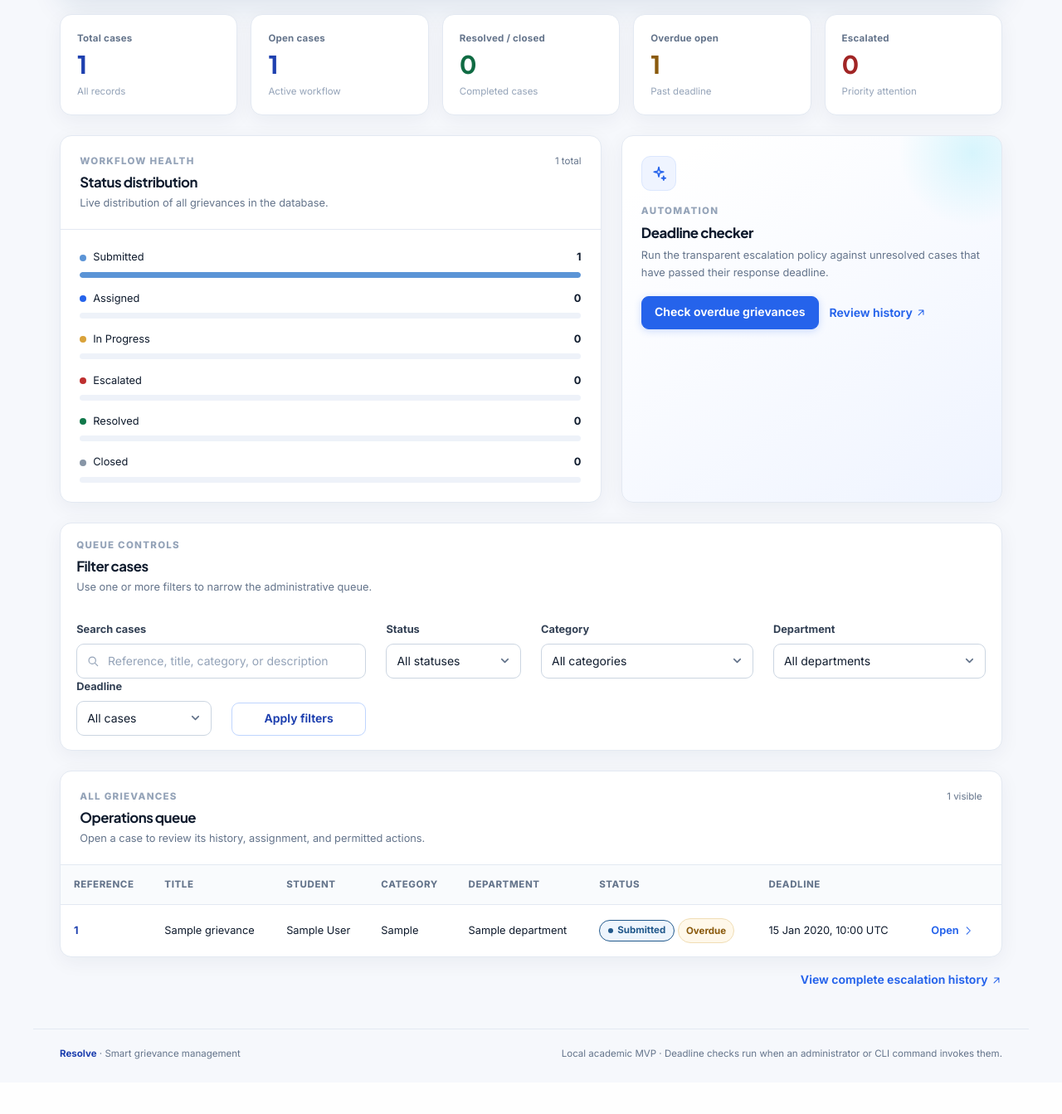
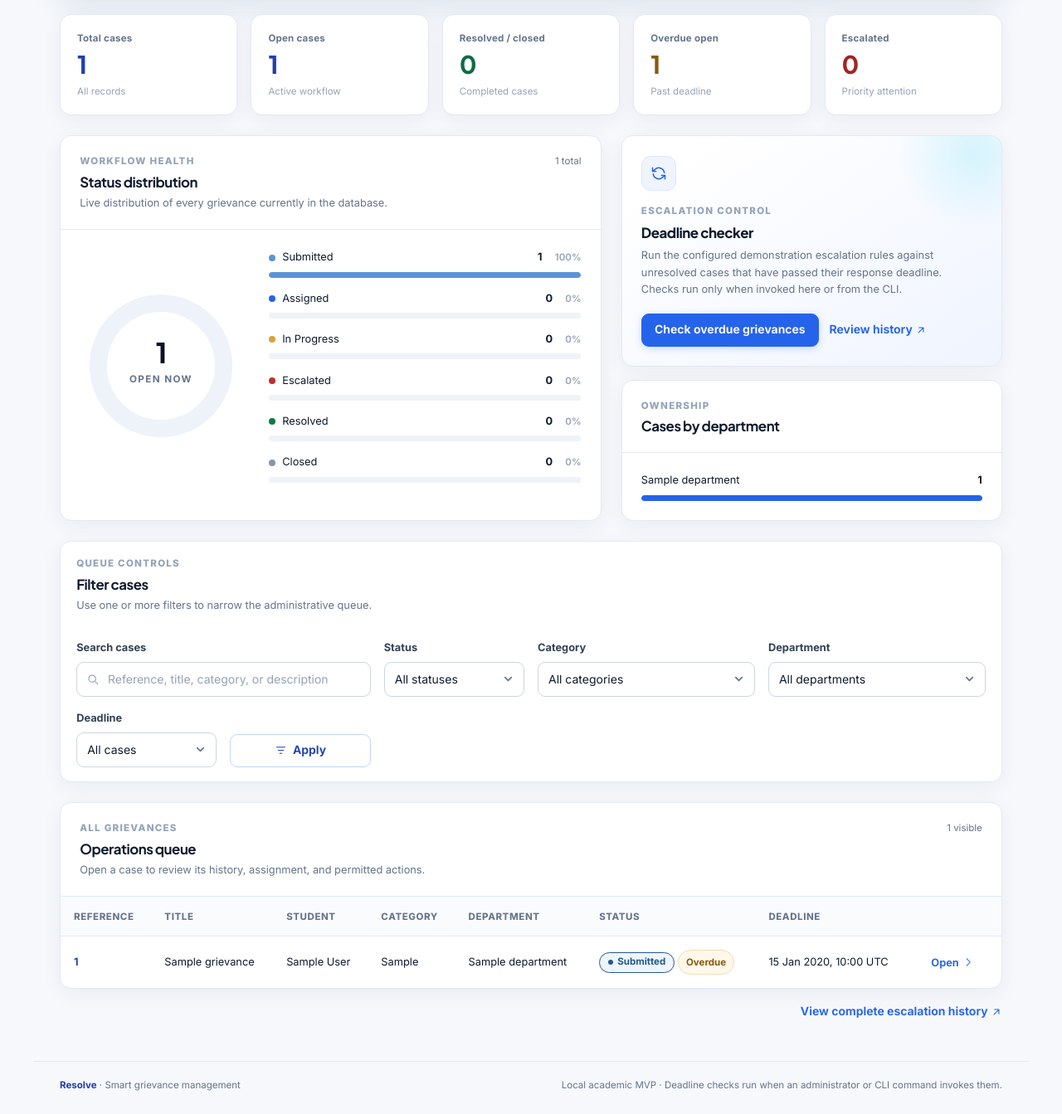
Before and after one commit to Junaidrj19/SmartGrievanceSystem, a Flask app: page /admin/dashboard in a window 1280 px wide. Shown: the part 391-1734 px from the top of the page at 83% size. Before the commit the page ends 1668 px from the top, so only its background shows below. Run offline with Flask 3, Linux system fonts and the light colour scheme; a user stored in the database is signed in; tables that the repository leaves empty hold one stand-in row (values such as "Sample post"); one stand-in notice (Sample message) is shown.

Commit message:
Move dashboard metrics into the reporting service and add a real chart
- Add queue_summary() and department_counts() so student, staff and admin
  counts are computed in SQL instead of re-derived in Jinja
- Admin dashboard gains a server-rendered SVG donut and department
  breakdown driven entirely by database counts
- Restyle error pages with the shared design system and real icons
- Drop the dead data-bs-dismiss hook from the flash partial
- Add tests/test_dashboards.py covering summary scoping, empty queues,
  staff filters and the chart output (29 tests pass)

```diff
--- a/grievance_app/admin/routes.py
+++ b/grievance_app/admin/routes.py
@@ -19,6 +19,7 @@ from ..services.grievance_service import (
 from ..services.reporting_service import (
     dashboard_counts,
     department_choices,
+    department_counts,
     filter_grievances,
     staff_for_department,
     status_counts,
@@ -86,6 +87,7 @@ def dashboard():
         grievances=grievances,
         counts=dashboard_counts(),
         status_counts=status_counts(),
+        department_counts=department_counts(),
         departments=department_choices(),
         categories=[row[0] for row in db.session.query(Grievance.category).distinct().order_by(Grievance.category)],
         escalation_form=escalation_form,
--- a/grievance_app/static/css/app.css
+++ b/grievance_app/static/css/app.css
@@ -258,6 +258,13 @@ html.has-js .donut .donut-arc {
   letter-spacing: -.03em;
 }
 .donut-center-label { fill: var(--muted); font-size: .52rem; font-weight: 700; letter-spacing: .12em; text-transform: uppercase; }
+
+.donut .arc-submitted   { stroke: #5b94d6; }
+.donut .arc-assigned    { stroke: var(--brand-600); }
+.donut .arc-in_progress { stroke: #d9a23a; }
+.donut .arc-escalated   { stroke: var(--danger); }
+.donut .arc-resolved    { stroke: var(--success); }
+.donut .arc-closed      { stroke: #8795a6; }
 
 .distribution-total { color: var(--muted); font-size: var(--text-xs); white-space: nowrap; }
 .distribution-row + .distribution-row { margin-top: .95rem; }
--- a/grievance_app/templates/admin/dashboard.html
+++ b/grievance_app/templates/admin/dashboard.html
@@ -5,15 +5,27 @@
 {% from "components/_icon.html" import icon %}
 {% from "components/_count.html" import count %}
 {% set total_count = counts.total or 1 %}
+{% set circumference = 339.292 %}
+{% set department_peak = (department_counts | map(attribute=1) | max) if department_counts else 1 %}
+
 <section class="workspace-hero admin-hero" data-reveal>
   <div class="row align-items-center g-3">
     <div class="col-lg-8">
       <div class="hero-kicker">{{ icon('layers', 15) }} Resolve / Operations center</div>
       <h1 class="hero-title">Keep every case moving forward.</h1>
       <p class="hero-copy">A calm view of the whole grievance system: ownership, service deadlines, workflow health, and escalation signals in one place.</p>
-      <div class="lifecycle" aria-label="Administrative workflow"><div class="lifecycle-step is-done"><span class="lifecycle-dot"></span><span>Intake</span></div><div class="lifecycle-step is-done"><span class="lifecycle-dot"></span><span>Assign</span></div><div class="lifecycle-step is-done"><span class="lifecycle-dot"></span><span>Monitor</span></div><div class="lifecycle-step"><span class="lifecycle-dot"></span><span>Resolve</span></div></div>
+      <div class="lifecycle" aria-label="Administrative workflow">
+        <div class="lifecycle-step is-done"><span class="lifecycle-dot"></span><span>Intake</span></div>
+        <div class="lifecycle-step is-done"><span class="lifecycle-dot"></span><span>Assign</span></div>
+        <div class="lifecycle-step is-done"><span class="lifecycle-dot"></span><span>Monitor</span></div>
+        <div class="lifecycle-step"><span class="lifecycle-dot"></span><span>Resolve</span></div>
+      </div>
     </div>
-    <div class="col-lg-4 hero-meta"><span class="hero-chip">{{ icon('shield', 14) }} Administrative controls active</span>{{ count(counts.total) }}<span>total cases in the system</span></div>
+    <div class="col-lg-4 hero-meta">
+      <span class="hero-chip">{{ icon('shield', 14) }} Administrative controls active</span>
+      {{ count(counts.total) }}
+      <span>total cases in the system</span>
+    </div>
   </div>
 </section>
 
@@ -22,31 +34,75 @@
   <div class="metric-card" data-reveal="2"><span class="metric-label">Open cases</span>{{ count(counts.open) }}<span class="metric-detail">Active workflow</span></div>
   <div class="metric-card metric-success" data-reveal="3"><span class="metric-label">Resolved / closed</span>{{ count(counts.resolved) }}<span class="metric-detail">Completed cases</span></div>
   <div class="metric-card metric-warning" data-reveal="4"><span class="metric-label">Overdue open</span>{{ count(counts.overdue) }}<span class="metric-detail">Past deadline</span></div>
-  <div class="metric-card metric-danger" data-reveal="4"><span class="metric-label">Escalated</span>{{ count(counts.escalated) }}<span class="metric-detail">Priority attention</span></div>
+  <div class="metric-card metric-danger" data-reveal="5"><span class="metric-label">Escalated</span>{{ count(counts.escalated) }}<span class="metric-detail">Priority attention</span></div>
 </div>
 
 <div class="row g-4 mb-4">
   <div class="col-lg-7" data-reveal>
     <section class="surface-card status-distribution h-100">
-      <div class="card-heading"><div><div class="section-kicker">WORKFLOW HEALTH</div><h2>Status distribution</h2><p>Live distribution of all grievances in the database.</p></div><span class="distribution-total">{{ counts.total }} total</span></div>
+      <div class="card-heading">
+        <div>
+          <div class="section-kicker">WORKFLOW HEALTH</div>
+          <h2>Status distribution</h2>
+          <p>Live distribution of every grievance currently in the database.</p>
+        </div>
+        <span class="distribution-total">{{ counts.total }} total</span>
+      </div>
       <div class="card-body-pad">
-        {% for code, label in status_labels.items() %}
-        {% set amount = status_counts.get(code, 0) %}
-        <div class="distribution-row">
-          <div class="distribution-label"><span class="status-mini-dot status-{{ code|lower }}"></span><span>{{ label }}</span><strong>{{ amount }}</strong></div>
-          <div class="distribution-track"><span class="distribution-bar bar-{{ code|lower }}" style="width: {{ ((amount / total_count) * 100)|round(0) }}%"></span></div>
+        {% if counts.total %}
+        <div class="chart-layout">
+          {% set ring = namespace(offset=0.0) %}
+          <svg class="donut" viewBox="0 0 140 140" role="img" aria-label="Grievance status distribution">
+            <circle class="donut-track" cx="70" cy="70" r="54"></circle>
+            {% for code, label in status_labels.items() %}
+              {% set amount = status_counts.get(code, 0) %}
+              {% if amount %}
+                {% set segment = (amount / counts.total) * circumference %}
+                <circle class="donut-arc arc-{{ code|lower }}" cx="70" cy="70" r="54"
+                        stroke-dasharray="{{ segment|round(3) }} {{ (circumference - segment)|round(3) }}"
+                        stroke-dashoffset="{{ (-ring.offset)|round(3) }}"
+                        transform="rotate(-90 70 70)"
+                        style="--arc-delay: {{ loop.index0 * 90 }}ms">
+                  <title>{{ label }}: {{ amount }}</title>
+                </circle>
+                {% set ring.offset = ring.offset + segment %}
+              {% endif %}
+            {% endfor %}
+            <text class="donut-center-value" x="70" y="68" text-anchor="middle">{{ counts.open }}</text>
+            <text class="donut-center-label" x="70" y="84" text-anchor="middle">OPEN NOW</text>
+          </svg>
+          <div>
+            {% for code, label in status_labels.items() %}
+            {% set amount = status_counts.get(code, 0) %}
+            <div class="distribution-row">
+              <div class="distribution-label">
+                <span class="status-mini-dot status-{{ code|lower }}"></span>
+                <span>{{ label }}</span>
+                <strong>{{ amount }}</strong>
+                <span class="distribution-share">{{ ((amount / total_count) * 100)|round(0)|int }}%</span>
+              </div>
+              <div class="distribution-track"><span class="distribution-bar bar-{{ code|lower }}" style="width: {{ ((amount / total_count) * 100)|round(1) }}%"></span></div>
+            </div>
+            {% endfor %}
+          </div>
         </div>
-        {% endfor %}
+        {% else %}
+        <div class="empty-state">
+          <span class="empty-icon">{{ icon('chart', 21) }}</span>
+          <h2>No cases recorded yet</h2>
+          <p>Status distribution appears here once grievances have been submitted.</p>
+        </div>
+        {% endif %}
       </div>
     </section>
   </div>
-  <div class="col-lg-5" data-reveal="2">
-    <section class="surface-card checker-card h-100">
+  <div class="col-lg-5">
+    <section class="surface-card checker-card mb-3" data-reveal="2">
       <div class="card-body-pad">
-        <div class="checker-icon">{{ icon('spark', 20) }}</div>
-        <div class="section-kicker">AUTOMATION</div>
+        <div class="checker-icon">{{ icon('refresh', 20) }}</div>
+        <div class="section-kicker">ESCALATION CONTROL</div>
         <h2>Deadline checker</h2>
-        <p>Run the transparent escalation policy against unresolved cases that have passed their response deadline.</p>
+        <p>Run the configured demonstration escalation rules against unresolved cases that have passed their response deadline. Checks run only when invoked here or from the CLI.</p>
         <form method="post" action="{{ url_for('admin.check_escalations') }}" data-loading-form data-loading-label="Checking…" onsubmit="return window.confirm('Run the overdue grievance checker now?');">
           {{ escalation_form.hidden_tag() }}
           {{ escalation_form.submit(class="btn btn-primary") }}
@@ -54,26 +110,107 @@
         </form>
       </div>
     </section>
+    <section class="surface-card" data-reveal="3">
+      <div class="card-heading">
+        <div>
+          <div class="section-kicker">OWNERSHIP</div>
+          <h2>Cases by department</h2>
+        </div>
+      </div>
+      <div class="card-body-pad">
+        {% if department_counts %}
+          {% for name, amount in department_counts %}
+          <div class="distribution-row">
+            <div class="distribution-label">
+              <span>{{ name }}</span>
+              <strong>{{ amount }}</strong>
+            </div>
+            <div class="distribution-track"><span class="distribution-bar bar-assigned" style="width: {{ ((amount / department_peak) * 100)|round(1) }}%"></span></div>
+          </div>
+          {% endfor %}
+        {% else %}
+          <p class="text-muted m-0">No grievances have been recorded yet.</p>
+        {% endif %}
+      </div>
+    </section>
   </div>
 </div>
 
 <section class="surface-card filter-card mb-4" aria-label="Filter all grievances" data-reveal>
-  <div class="card-heading p-0 pb-3 mb-3"><div><div class="section-kicker">QUEUE CONTROLS</div><h2>Filter cases</h2><p>Use one or more filters to narrow the administrative queue.</p></div></div>
-  <form class="row align-items-end" method="get">
-    <div class="col-sm-12 col-lg-4"><label class="form-label" for="q">Search cases</label><div class="input-with-icon">{{ icon('search', 16) }}<input class="form-control" id="q" name="q" type="search" value="{{ selected_search }}" placeholder="Reference, title, category, or description"></div></div>
-    <div class="col-sm-6 col-lg-2"><label class="form-label" for="status">Status</label><select class="form-select" id="status" name="status"><option value="">All statuses</option>{% for code, label in status_labels.items() %}<option value="{{ code }}" {% if selected_status == code %}selected{% endif %}>{{ label }}</option>{% endfor %}</select></div>
-    <div class="col-sm-6 col-lg-3"><label class="form-label" for="category">Category</label><select class="form-select" id="category" name="category"><option value="">All categories</option>{% for category in categories %}<option value="{{ category }}" {% if selected_category == category %}selected{% endif %}>{{ category }}</option>{% endfor %}</select></div>
-    <div class="col-sm-6 col-lg-3"><label class="form-label" for="department">Department</label><select class="form-select" id="department" name="department"><option value="">All departments</option>{% for department in departments %}<option value="{{ department.id }}" {% if selected_department == department.id %}selected{% endif %}>{{ department.name }}</option>{% endfor %}</select></div>
-    <div class="col-sm-6 col-lg-2"><label class="form-label" for="overdue">Deadline</label><select class="form-select" id="overdue" name="overdue"><option value="">All cases</option><option value="1" {% if selected_overdue == '1' %}selected{% endif %}>Overdue only</option><option value="0" {% if selected_overdue == '0' %}selected{% endif %}>Not overdue</option></select></div>
-    <div class="col-sm-6 col-lg-2"><button class="btn btn-outline-primary w-100" type="submit">Apply filters</button></div>
+  <div class="card-heading p-0 pb-3 mb-3">
+    <div>
+      <div class="section-kicker">QUEUE CONTROLS</div>
+      <h2>Filter cases</h2>
+      <p>Use one or more filters to narrow the administrative queue.</p>
+    </div>
+  </div>
+  <form class="row align-items-end g-3" method="get">
+    <div class="col-sm-12 col-lg-4">
+      <label class="form-label" for="q">Search cases</label>
+      <div class="input-with-icon">{{ icon('search', 16) }}<input class="form-control" id="q" name="q" type="search" value="{{ selected_search }}" placeholder="Reference, title, category, or description"></div>
+    </div>
+    <div class="col-sm-6 col-lg-2">
+      <label class="form-label" for="status">Status</label>
+      <select class="form-select" id="status" name="status"><option value="">All statuses</option>{% for code, label in status_labels.items() %}<option value="{{ code }}" {% if selected_status == code %}selected{% endif %}>{{ label }}</option>{% endfor %}</select>
+    </div>
+    <div class="col-sm-6 col-lg-3">
+      <label class="form-label" for="category">Category</label>
+      <select class="form-select" id="category" name="category"><option value="">All categories</option>{% for category in categories %}<option value="{{ category }}" {% if selected_category == category %}selected{% endif %}>{{ category }}</option>{% endfor %}</select>
+    </div>
+    <div class="col-sm-6 col-lg-3">
+      <label class="form-label" for="department">Department</label>
+      <select class="form-select" id="department" name="department"><option value="">All departments</option>{% for department in departments %}<option value="{{ department.id }}" {% if selected_department == department.id %}selected{% endif %}>{{ department.name }}</option>{% endfor %}</select>
+    </div>
+    <div class="col-sm-6 col-lg-2">
+      <label class="form-label" for="overdue">Deadline</label>
+      <select class="form-select" id="overdue" name="overdue"><option value="">All cases</option><option value="1" {% if selected_overdue == '1' %}selected{% endif %}>Overdue only</option><option value="0" {% if selected_overdue == '0' %}selected{% endif %}>Not overdue</option></select>
+    </div>
+    <div class="col-sm-6 col-lg-2">
+      <button class="btn btn-outline-primary w-100" type="submit">{{ icon('filter', 15) }} Apply</button>
+    </div>
   </form>
 </section>
 
 <section class="surface-card table-card" data-reveal>
-  <div class="card-heading"><div><div class="section-kicker">ALL GRIEVANCES</div><h2>Operations queue</h2><p>Open a case to review its history, assignment, and permitted actions.</p></div><span class="record-count">{{ grievances|length }} visible</span></div>
-  {% if grievances %}<div class="table-responsive"><table class="table table-hover align-middle"><thead><tr><th>Reference</th><th>Title</th><th>Student</th><th>Category</th><th>Department</th><th>Status</th><th>Deadline</th><th><span class="visually-hidden">Action</span></th></tr></thead><tbody>
-    {% for grievance in grievances %}<tr><td><a class="table-link" href="{{ url_for('admin.grievance_detail', grievance_id=grievance.id) }}">{{ grievance.reference_id }}</a></td><td class="title-cell">{{ grievance.title }}</td><td>{{ grievance.student.name }}</td><td>{{ grievance.category }}</td><td>{{ grievance.department.name if grievance.department else 'Unassigned' }}</td><td><div class="d-flex align-items-center gap-1">{{ status_badge(grievance.status) }}{% if grievance.is_overdue() %}<span class="overdue-badge">Overdue</span>{% endif %}</div></td><td>{{ format_datetime(grievance.deadline_at) }}</td><td class="table-action"><a class="btn btn-sm btn-ghost" href="{{ url_for('admin.grievance_detail', grievance_id=grievance.id) }}">Open {{ icon('chevron', 14) }}</a></td></tr>{% endfor %}
-  </tbody></table></div>{% else %}<div class="empty-state"><span class="empty-icon">{{ icon('search', 21) }}</span><h2>No cases match these filters</h2><p>Try clearing a filter to see all grievances.</p></div>{% endif %}
+  <div class="card-heading">
+    <div>
+      <div class="section-kicker">ALL GRIEVANCES</div>
+      <h2>Operations queue</h2>
+      <p>Open a case to review its history, assignment, and permitted actions.</p>
+    </div>
+    <span class="record-count">{{ grievances|length }} visible</span>
+  </div>
+  {% if grievances %}
+  <div class="table-responsive"><table class="table table-hover align-middle">
+    <caption class="visually-hidden">All grievances matching the current filters</caption>
+    <thead><tr><th>Reference</th><th>Title</th><th>Student</th><th>Category</th><th>Department</th><th>Status</th><th>Deadline</th><th><span class="visually-hidden">Action</span></th></tr></thead>
+    <tbody>
+      {% for grievance in grievances %}
+      <tr>
+        <td><a class="table-link" href="{{ url_for('admin.grievance_detail', grievance_id=grievance.id) }}">{{ grievance.reference_id }}</a></td>
+        <td class="title-cell">{{ grievance.title }}</td>
+        <td>{{ grievance.student.name }}</td>
+        <td>{{ grievance.category }}</td>
+        <td>{{ grievance.department.name if grievance.department else 'Unassigned' }}</td>
+        <td>
+          <div class="d-flex align-items-center gap-1 flex-wrap">
+            {{ status_badge(grievance.status) }}
+            {% if grievance.is_overdue() %}<span class="overdue-badge">Overdue</span>{% endif %}
+          </div>
+        </td>
+        <td>{{ format_datetime(grievance.deadline_at) }}</td>
+        <td class="table-action"><a class="btn btn-sm btn-ghost" href="{{ url_for('admin.grievance_detail', grievance_id=grievance.id) }}">Open {{ icon('chevron', 14) }}</a></td>
+      </tr>
+      {% endfor %}
+    </tbody>
+  </table></div>
+  {% else %}
+  <div class="empty-state">
+    <span class="empty-icon">{{ icon('search', 21) }}</span>
+    <h2>No cases match these filters</h2>
+    <p>Try clearing a filter to see all grievances.</p>
+  </div>
+  {% endif %}
 </section>
 <div class="d-flex justify-content-end mt-3"><a class="subtle-link" href="{{ url_for('admin.escalations') }}">View complete escalation history {{ icon('arrow-up-right', 14) }}</a></div>
 {% endblock %}
--- a/grievance_app/templates/components/_flash.html
+++ b/grievance_app/templates/components/_flash.html
@@ -5,7 +5,7 @@
         <div class="alert alert-{{ 'danger' if category == 'error' else category }} alert-dismissible fade show" role="alert">
           <span class="alert-mark" aria-hidden="true">{% if category == 'success' %}✓{% elif category in ['danger', 'error'] %}!{% else %}i{% endif %}</span>
           <span>{{ message }}</span>
-          <button type="button" class="btn-close" data-bs-dismiss="alert" aria-label="Dismiss"></button>
+          <button type="button" class="btn-close" aria-label="Dismiss notification"></button>
         </div>
       {% endfor %}
     </div>
```
Also changed, not shown: grievance_app/services/reporting_service.py (+72 -32 lines), grievance_app/staff/routes.py (+7 -1 lines), grievance_app/student/routes.py (+6 -1 lines), grievance_app/templates/errors/400.html (+11 -1 lines), grievance_app/templates/errors/403.html (+11 -1 lines), grievance_app/templates/errors/404.html (+11 -1 lines), grievance_app/templates/errors/500.html (+11 -1 lines), grievance_app/templates/staff/dashboard.html (+91 -17 lines), grievance_app/templates/student/dashboard.html (+31 -14 lines), tests/test_dashboards.py (added, +181 -0 lines).
